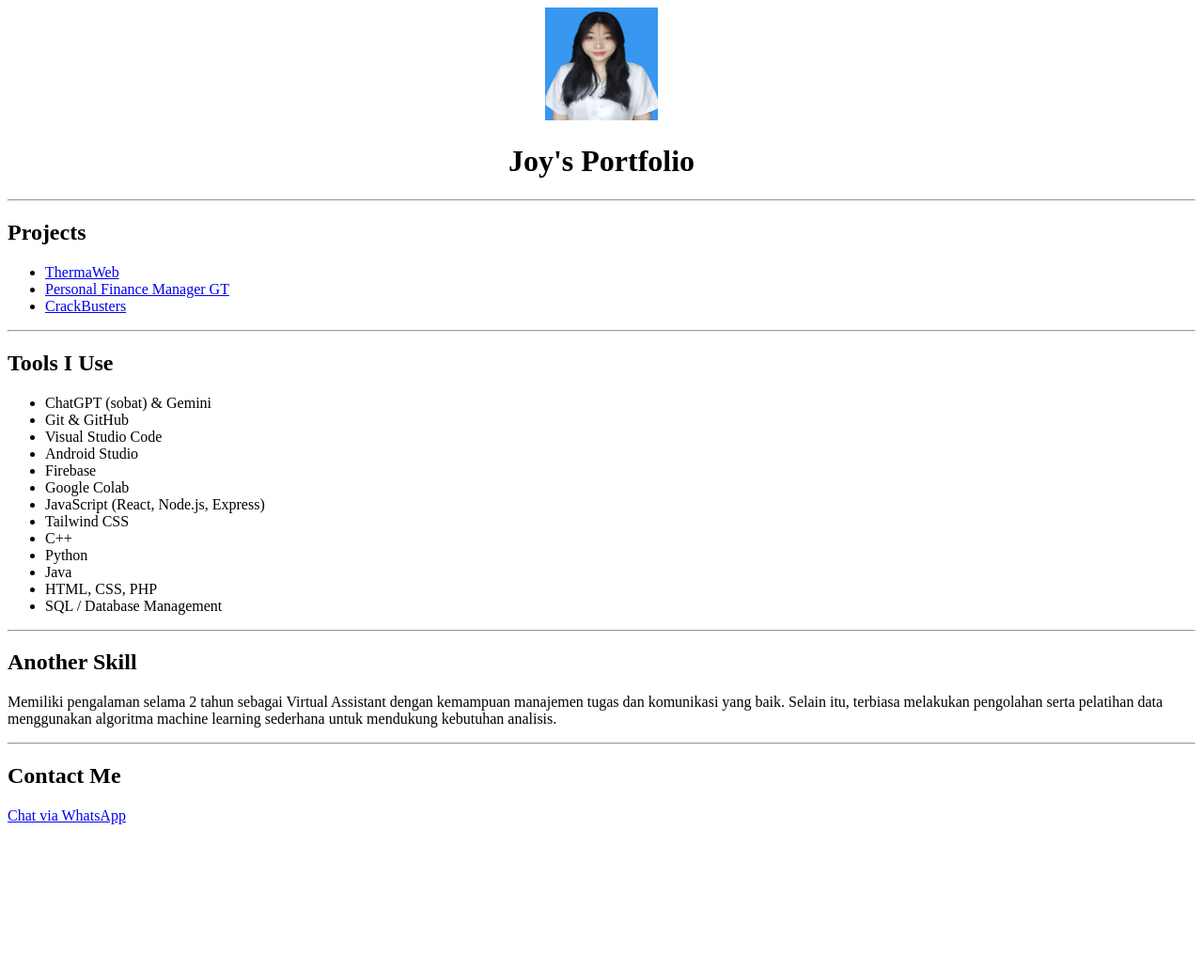
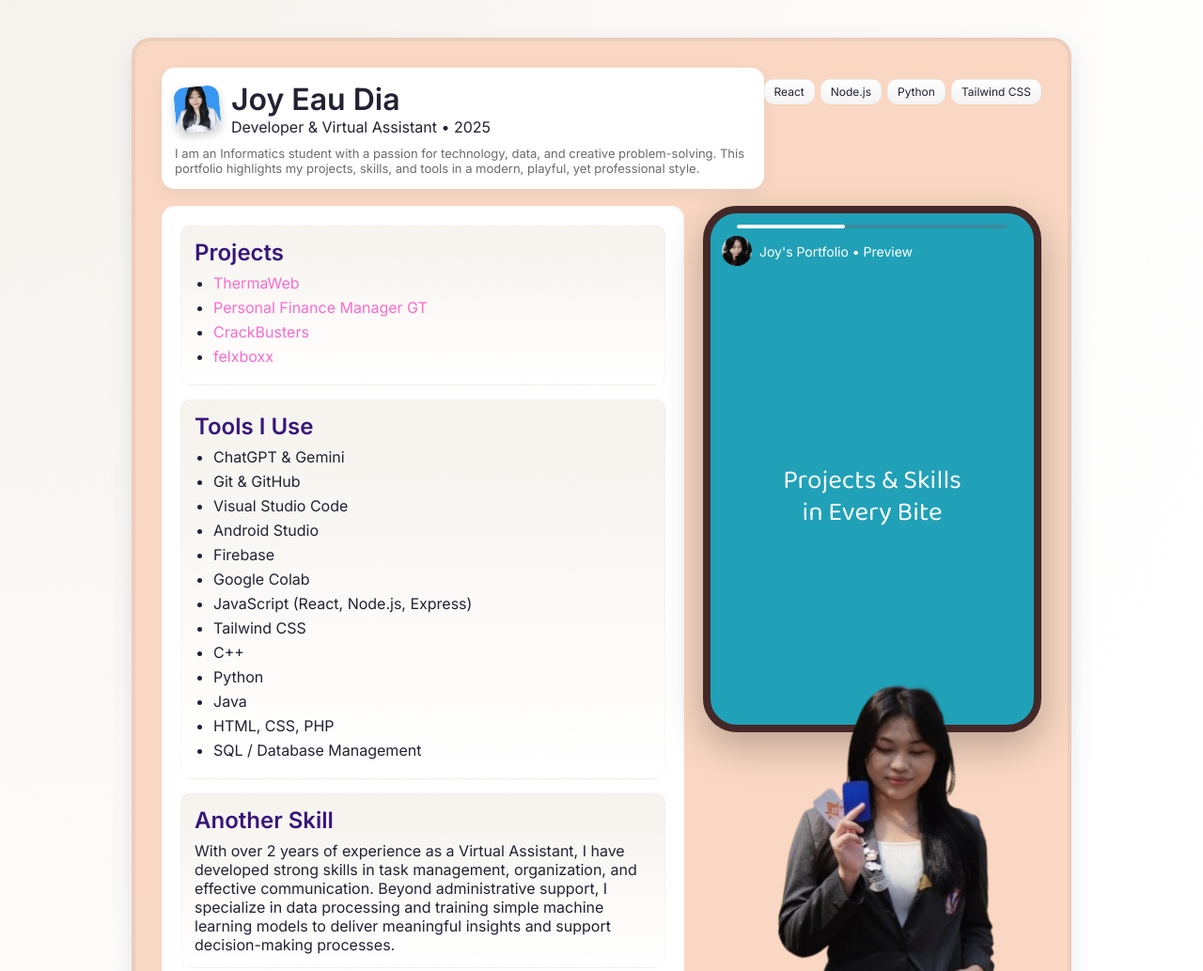
Before and after one commit to joyeaudia/Portfolio, a plain HTML site: page index.html in a window 1280 px wide. Shown: the top 1033 px of the page at 94% size. Before the commit the page ends 893 px from the top, so only its background shows below. Drawn offline with Linux system fonts and the light colour scheme.

Commit message:
okokoko
huuhuhuuhu

```diff
--- a/index.html
+++ b/index.html
@@ -1,33 +1,63 @@
 <!DOCTYPE html>
-<html lang="en">
+<html lang="id">
 <head>
   <meta charset="UTF-8">
   <meta name="viewport" content="width=device-width, initial-scale=1.0">
   <title>Joy's Portfolio</title>
+  <link rel="stylesheet" href="tes.css">
+  <link href="https://fonts.googleapis.com/css2?family=Baloo+2:wght@400;700&family=Inter:wght@300;400;600&display=swap" rel="stylesheet">
 </head>
 <body>
+  <div class="wrapper">
+    <div class="board">
 
-  <!-- Foto Profil -->
-  <div align="center">
-    <img src="joyyyy.jpg" alt="Avatar" width="120" height="120">
-    <h1>Joy's Portfolio</h1>
+      <!-- Header -->
+      <div class="header">
+        <div class="brand-title">
+          <div class="brand-block">
+            <div class="brand-info">
+              <img src="joyyyy.jpg" alt="Logo AJG" class="brand-logo">
+              <div>
+                <h1>Joy Eau Dia</h1>
+                <div class="meta">Developer & Virtual Assistant • 2025</div>
+              </div>
+            </div>
+<p class="brand-desc">
+  I am an Informatics student with a passion for technology, data, and creative problem-solving. This portfolio highlights my projects, skills, and tools in a modern, playful, yet professional style.
+</p>
+          </div>
+        </div>
+        <div class="software">
+          <span class="chip">React</span>
+          <span class="chip">Node.js</span>
+          <span class="chip">Python</span>
+          <span class="chip">Tailwind CSS</span>
+        </div>
       </div>
 
-  <hr>
+      <!-- Content -->
+      <div class="content">
+        <div class="left">
+
+
 
           <!-- Projects -->
+          <div class="card-section">
             <h2>Projects</h2>
             <ul>
               <li><a href="https://thermaweb.web.app" target="_blank">ThermaWeb</a></li>
               <li><a href="https://pesornalfinancemanagergt.web.app" target="_blank">Personal Finance Manager GT</a></li>
               <li><a href="https://crackbusters.web.app" target="_blank">CrackBusters</a></li>
+              <li><a href="https://joyeaudia.github.io/felxboxx/" target="_blank">felxboxx</a></li>
+
             </ul>
-  <hr>
+          </div>
 
           <!-- Tools -->
+          <div class="card-section">
             <h2>Tools I Use</h2>
             <ul>
-    <li>ChatGPT (sobat) & Gemini</li>
+              <li>ChatGPT & Gemini</li>
               <li>Git & GitHub</li>
               <li>Visual Studio Code</li>
               <li>Android Studio</li>
@@ -41,23 +71,44 @@
               <li>HTML, CSS, PHP</li>
               <li>SQL / Database Management</li>
             </ul>
-
-  <hr>
+          </div>
 
           <!-- Experience -->
+          <div class="card-section">
             <h2>Another Skill</h2>
 <p>
-    Memiliki pengalaman selama 2 tahun sebagai Virtual Assistant dengan kemampuan manajemen tugas dan komunikasi yang baik.
-    Selain itu, terbiasa melakukan pengolahan serta pelatihan data menggunakan algoritma machine learning sederhana untuk mendukung kebutuhan analisis.
+  With over 2 years of experience as a Virtual Assistant, I have developed strong skills in task management, organization, and effective communication.
+  Beyond administrative support, I specialize in data processing and training simple machine learning models to deliver meaningful insights and support decision-making processes.
 </p>
-
-  <hr>
+          </div>
 
           <!-- Contact -->
+          <div class="card-section">
             <h2>Contact Me</h2>
-  <p>
-    <a href="https://wa.me/6281549426483" target="_blank">Chat via WhatsApp</a>
-  </p>
+            <p><a href="https://wa.me/6281549426483" target="_blank">Chat via WhatsApp</a></p>
+          </div>
 
+        </div>
+
+<div class="popup">
+  <img src="vii.jpg" alt="Popup Image">
+</div>
+
+
+
+        <div class="phone-mock">
+  <div class="story-bar">
+    <div class="story-bar-fill"></div>
+  </div>
+  <div class="phone-top">
+    <img src="joii.jpg" alt="Logo AJG" class="phone-logo">
+    <span class="story-text">Joy's Portfolio • Preview</span>
+  </div>
+  <div class="phone-content">Projects & Skills<br>in Every Bite</div>
+</div>
+
+      </div>
+    </div>
+  </div>
 </body>
 </html>
--- /dev/null
+++ b/tes.css
@@ -0,0 +1,193 @@
+:root{
+  --navy:#37177b;
+  --cream:#f9d7c2;
+  --coral:#fa6bcd;
+  --white:#FFFFFF;
+  --muted:#F6F3EE;
+  --card-shadow: 0 8px 25px rgba(42,58,110,0.12);
+}
+
+*{box-sizing:border-box; margin:0; padding:0;}
+body{
+  font-family: 'Inter', sans-serif;
+  background: radial-gradient(circle at top left, #f6f3ee, #fff 80%);
+  padding: 40px;
+  color: #223;
+}
+
+.wrapper{max-width:1000px; margin:0 auto;}
+.board{
+  background: var(--cream);
+  border-radius: 20px;
+  padding: 28px;
+  border: 4px solid rgba(42,58,110,0.06);
+  box-shadow: var(--card-shadow);
+}
+
+/* Header */
+.header{display:flex; justify-content: space-between; align-items:flex-start;}
+.brand-title{flex:1;}
+.brand-block{background: var(--white); padding:14px; border-radius:14px; box-shadow:0 6px 16px rgba(42,58,110,0.06);}
+.brand-info{display:flex; gap:12px; align-items:center;}
+.brand-logo{width:48px; height:48px; border-radius:12px; object-fit:cover; transform: rotate(-5deg); box-shadow:0 4px 10px rgba(0,0,0,0.2);}
+.brand-desc{font-size:13px; color:#6b6b6b; margin-top:10px;}
+
+/* Software chips */
+.software{display:flex; gap:6px; align-items:center; margin-top:12px;}
+.chip{
+  background: linear-gradient(180deg,#fff,#f3f3f3);
+  border:1px solid rgba(0,0,0,0.04);
+  padding:5px 10px; font-size:12px; border-radius:10px;
+  transition: 0.3s;
+}
+.chip:hover{transform: translateY(-2px); box-shadow:0 4px 8px rgba(0,0,0,0.1);}
+
+/* Content */
+.content{display:grid; grid-template-columns:1fr 360px; gap:20px; margin-top:18px;}
+.left{background: var(--white); border-radius:14px; padding:18px; border:2px solid rgba(42,58,110,0.03);}
+
+/* Profile */
+.profile{margin-bottom:16px; text-align:center;}
+.avatar{width:120px; height:120px; border-radius:16px; box-shadow:0 8px 20px rgba(0,0,0,0.15); transform: rotate(-3deg); transition:0.3s;}
+.avatar:hover{transform: rotate(0deg) scale(1.05);}
+
+/* Card section */
+.card-section{background:linear-gradient(180deg,var(--muted),#fff); padding:14px; border-radius:12px; margin-bottom:14px; border:1px dashed rgba(42,58,110,0.04); transition:0.3s;}
+.card-section:hover{box-shadow:0 6px 20px rgba(42,58,110,0.1);}
+.card-section h2{color:var(--navy); margin-bottom:8px;}
+.card-section ul{padding-left:20px;}
+.card-section ul li{margin-bottom:6px;}
+.card-section a{color:var(--coral); text-decoration:none;}
+.card-section a:hover{text-decoration:underline;}
+
+/* Right phone mockup */
+.right{position:relative;}
+.phone-mock{
+  background:var(--navy);
+  height:560px;
+  border-radius:30px;
+  padding:18px;
+  color:var(--white);
+  display:flex; flex-direction:column; align-items:center;
+  box-shadow:0 10px 30px rgba(42,58,110,0.15);
+  transition:0.3s;
+}
+.phone-mock:hover{transform: translateY(-5px);}
+.phone-top{width:100%; display:flex; justify-content:space-between; align-items:center; margin-bottom:12px;}
+.phone-logo{width:44px; height:44px; border-radius:12px; object-fit:cover;}
+.story-text{font-size:12px; color:rgba(255,255,255,0.85);}
+.phone-content{flex:1; display:flex; align-items:center; justify-content:center; font-family:'Baloo 2'; font-size:28px; text-align:center; line-height:1.1;}
+.phone-bottom{display:flex; gap:10px; margin-top:14px;}
+.icon{width:56px; height:56px; border-radius:12px; display:flex; align-items:center; justify-content:center; font-size:24px; font-weight:700; transition:0.3s;}
+.icon.moon{background:var(--cream); color:var(--navy);}
+.icon.pretzel{background:var(--coral); color:white;}
+.icon:hover{transform: scale(1.1) rotate(5deg);}
+
+/* Responsive */
+@media (max-width:900px){
+  .content{grid-template-columns:1fr;}
+  .phone-mock{height:420px;}
+}
+
+
+/* Phone mockup ala Instagram Story */
+.phone-mock{
+  background: #20a1b8; /* layar hitam seperti story IG */
+  height: 560px;
+  border-radius: 36px;
+  padding: 12px;
+  color: #fff;
+  display: flex;
+  flex-direction: column;
+  align-items: center;
+  box-shadow: 0 15px 40px rgba(0,0,0,0.25);
+  overflow: hidden;
+  border: 8px solid #442828; /* bingkai tipis */
+  transition: 0.3s;
+}
+
+/* Story progress bar */
+.story-bar{
+  width: 90%;
+  height: 4px;
+  background: rgba(169, 45, 45, 0.2);
+  border-radius: 2px;
+  margin-bottom: 8px;
+  position: relative;
+}
+.story-bar-fill{
+  height: 100%;
+  background: #fff;
+  width: 40%; /* isi story */
+  border-radius: 2px;
+  transition: width 0.3s;
+}
+
+/* Header */
+.phone-top{
+  width: 100%;
+  display: flex;
+  justify-content: flex-start;
+  align-items: center;
+  margin-bottom: 16px;
+  gap: 8px;
+}
+.phone-logo{
+  width: 32px;
+  height: 32px;
+  border-radius: 50%;
+  object-fit: cover;
+}
+.story-text{
+  font-size: 14px;
+  color: #fff;
+  font-weight: 500;
+}
+
+/* Konten tengah */
+.phone-content{
+  flex: 1;
+  display: flex;
+  align-items: center;
+  justify-content: center;
+  font-family: 'Baloo 2';
+  font-size: 28px;
+  text-align: center;
+  line-height: 1.2;
+  padding: 0 12px;
+}
+
+/* Hapus icon bawah supaya lebih mirip story IG */
+.phone-bottom{
+  display: none;
+}
+
+/* Pastikan .board jadi relative supaya popup nempel di ujungnya */
+.board{
+  position: relative; /* tambahkan ini */
+}
+
+/* Popup gambar nempel di pojok kanan bawah board */
+.popup{
+  position: absolute; /* relatif ke .board */
+  bottom: 0px;       /* jarak dari bawah board */
+  right: 20px;        /* jarak dari kanan board */
+  width: 300px;       /* bisa diperbesar sesuai selera */
+  height: 600px;
+  border-radius: 13px;
+  overflow: hidden;
+  cursor: pointer;
+  transition: transform 0.3s;
+  z-index: 100;        /* tetap di atas elemen lain */
+  background: transparent; /* hanya gambar */
+}
+
+.popup img{
+  width: 100%;
+  height: 100%;
+  object-fit: cover;
+}
+
+.popup:hover{
+  transform: scale(1.1) rotate(-3deg);
+}
```
Also changed, not shown: joii.jpg (added), vii.jpg (added). Lines whose indentation alone changed are shown as unchanged.
